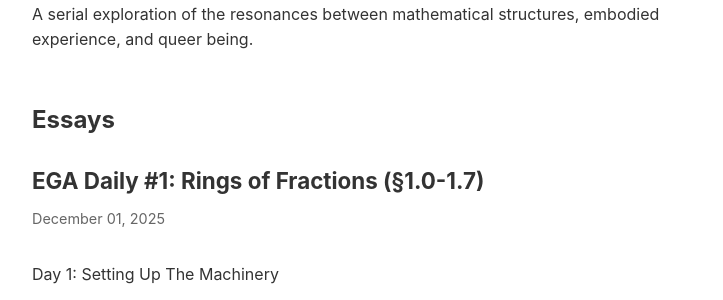
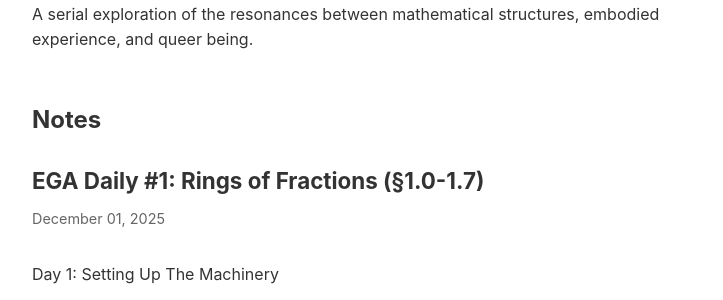
Before and after one commit to miriamsimone/miriamsimone.github.io, a Jekyll site: the page built from index.md, in a window 1280 px wide. Shown: the part 207-507 px from the top of the page, without its empty margins (274-997 px from the left). Built offline with Jekyll 4.4.1, drawn with Linux system fonts in a browser that asks for light colours.

Commit message:
Change 'Essays' to 'Notes' on homepage
🤖 Generated with [Claude Code](https://claude.com/claude-code)

Co-Authored-By: Claude <noreply@anthropic.com>

```diff
--- a/index.md
+++ b/index.md
@@ -5,7 +5,7 @@ layout: default
 <div class="home">
     <p>A serial exploration of the resonances between mathematical structures, embodied experience, and queer being.</p>
 
-    <h2 style="margin-top: 3rem; margin-bottom: 1.5rem;">Essays</h2>
+    <h2 style="margin-top: 3rem; margin-bottom: 1.5rem;">Notes</h2>
 
     <ul class="post-list">
     {% for post in site.posts %}
```
